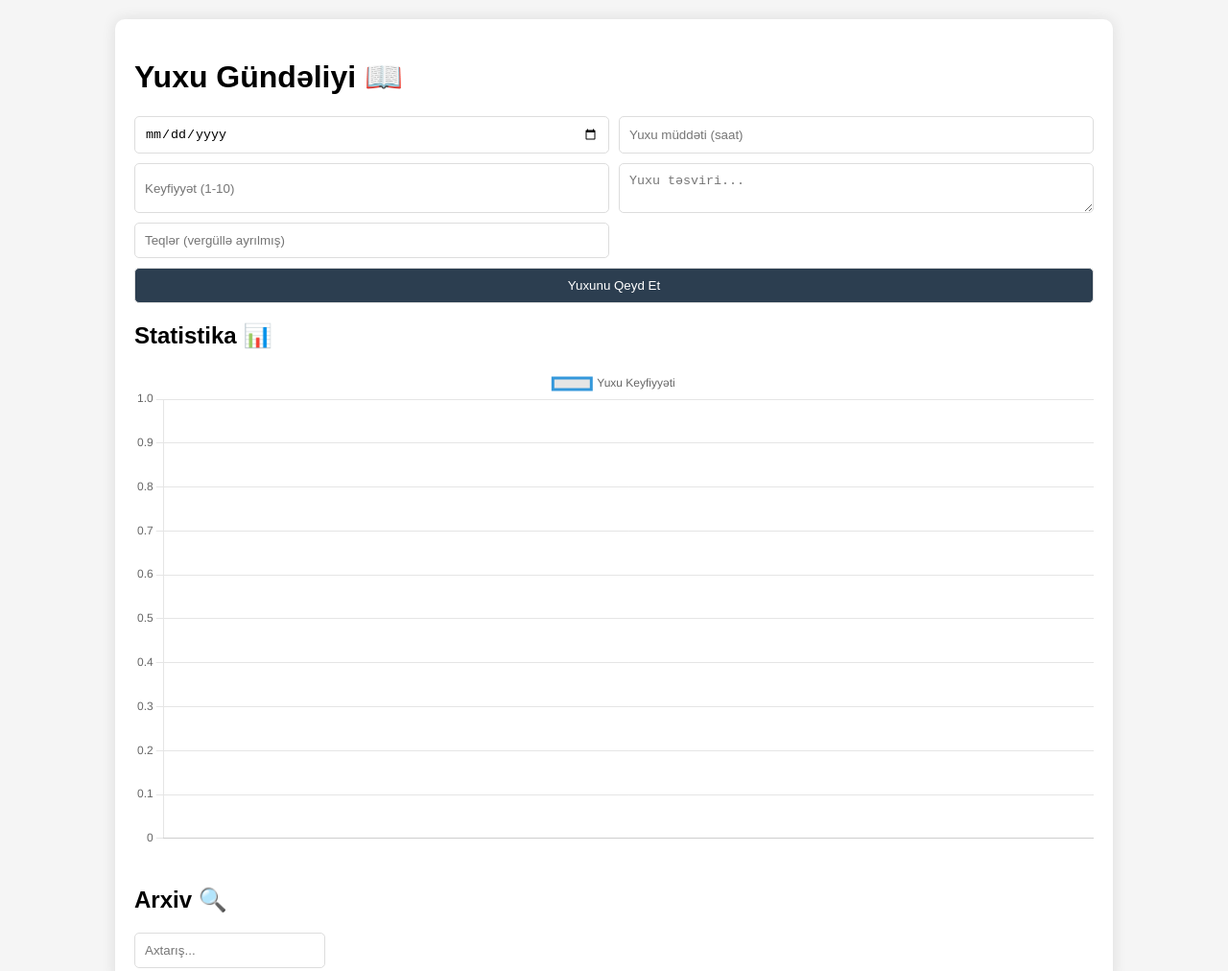
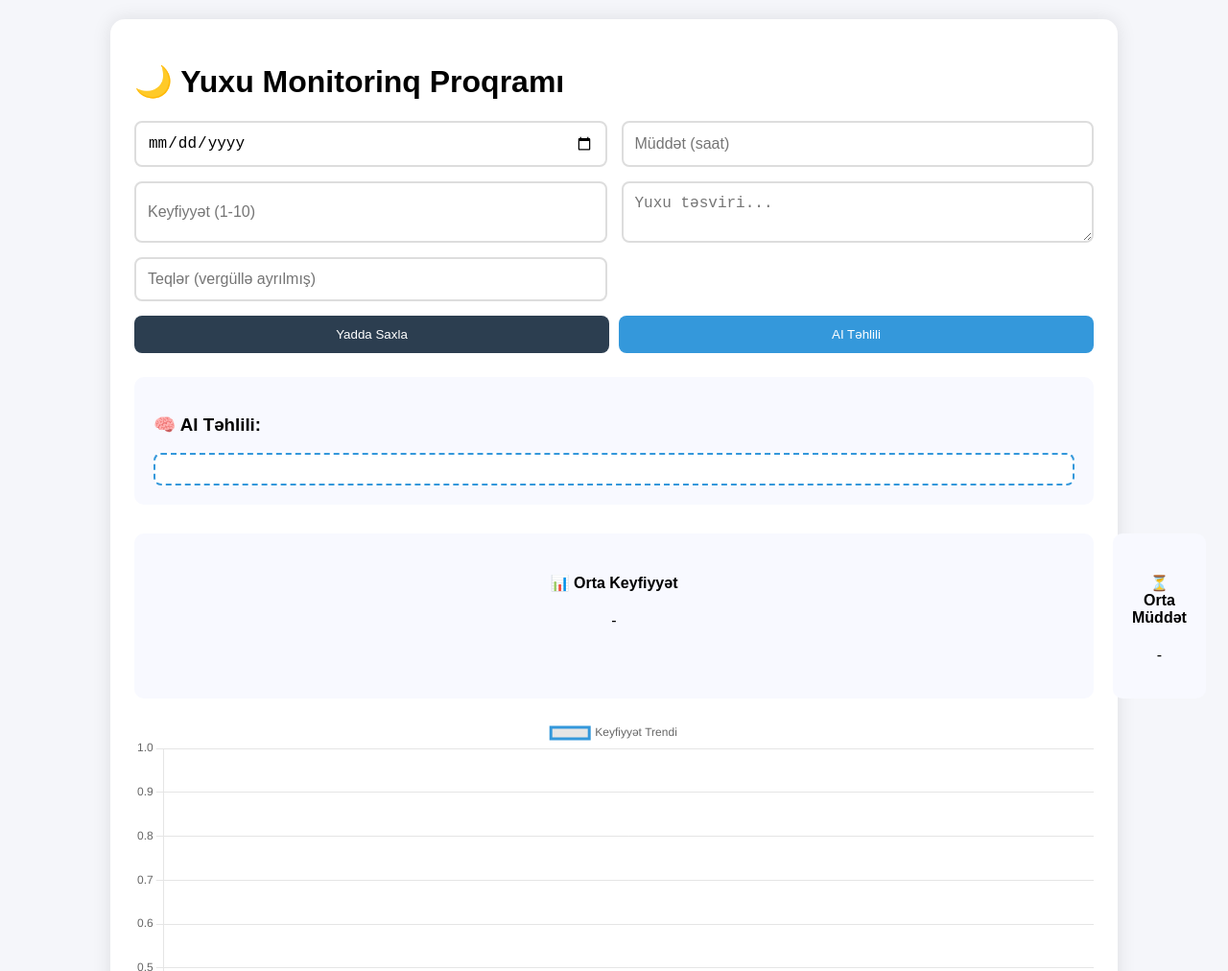
Before and after one commit to FHamidov/DreamChecker, a website: page index.html in a window 1280 px wide. Shown: the top 1012 px of the page at 96% size. Drawn offline with nearby package versions, Linux system fonts and the light colour scheme.

Commit message:
New Functions but has one error about AI

```diff
--- a/app.js
+++ b/app.js
@@ -1,82 +1,131 @@
+document.addEventListener('DOMContentLoaded', () => {
+    // İlkin konfiqurasiya
     let dreams = JSON.parse(localStorage.getItem('dreams')) || [];
     let qualityChart = null;
 
-// Yuxunu Saxlamaq
-function saveDream() {
-    const dream = {
-        id: Date.now(),
-        date: document.getElementById('date').value,
-        duration: parseFloat(document.getElementById('duration').value),
-        quality: parseInt(document.getElementById('quality').value),
-        description: document.getElementById('description').value,
-        tags: document.getElementById('tags').value.split(',').map(tag => tag.trim())
+    // Elementlər
+    const elements = {
+        date: document.getElementById('dateInput'),
+        duration: document.getElementById('durationInput'),
+        quality: document.getElementById('qualityInput'),
+        description: document.getElementById('descriptionInput'),
+        tags: document.getElementById('tagsInput'),
+        dreamEntries: document.getElementById('dreamEntries'),
+        searchInput: document.getElementById('searchInput')
     };
 
-    dreams.push(dream);
+    // Event Listeners
+    document.getElementById('saveBtn').addEventListener('click', saveDream);
+    document.getElementById('analyzeBtn').addEventListener('click', analyzeDream);
+    elements.searchInput.addEventListener('input', updateDreamList);
+
+    // Əsas funksiyalar
+    function saveDream() {
+        const dreamData = {
+            id: Date.now(),
+            date: elements.date.value || new Date().toISOString().split('T')[0],
+            duration: parseFloat(elements.duration.value) || 0,
+            quality: parseInt(elements.quality.value) || 5,
+            description: elements.description.value.trim(),
+            tags: elements.tags.value.split(',').map(tag => tag.trim()).filter(tag => tag)
+        };
+
+        if (!dreamData.description) return alert('Təsvir daxil edin!');
+
+        dreams.push(dreamData);
         localStorage.setItem('dreams', JSON.stringify(dreams));
         updateUI();
-    showRecommendation(dream.quality);
+        clearForm();
     }
 
-// Tövsiyələr
-function showRecommendation(quality) {
-    if (quality < 5) {
-        alert("⚠️ Yuxu keyfiyyətiniz aşağıdır! Tövsiyələr:\n1. Gecə telefon istifadəsini azaldın.\n2. Yataq otağını qaranlıq edin.\n3. Daimi yuxu cədvəli yaradın.");
+    async function analyzeDream() {
+        const description = elements.description.value.trim();
+        if (!description) return alert('Təhlil üçün təsvir lazımdır!');
+
+        try {
+            const response = await fetch('http://localhost:3000/api/analyze-dream', {
+                method: 'POST',
+                headers: {'Content-Type': 'application/json'},
+                body: JSON.stringify({description})
+            });
+
+            const data = await response.json();
+            displayAnalysis(data.analysis || data.error);
+        } catch (error) {
+            displayAnalysis('Xəta: ' + error.message);
         }
     }
 
-// Statistika və Qrafiklər
+    // UI Yeniləmə
     function updateUI() {
-    // Yuxu siyahısını göstər
-    const dreamList = document.getElementById('dreamList');
-    const searchQuery = document.getElementById('searchInput').value.toLowerCase();
+        updateStats();
+        updateDreamList();
+        updateChart();
+    }
 
-    const filteredDreams = dreams.filter(dream =>
-        dream.description.toLowerCase().includes(searchQuery) ||
-        dream.date.includes(searchQuery)
+    function updateStats() {
+        const avgQuality = dreams.length > 0
+            ? (dreams.reduce((sum, d) => sum + d.quality, 0) / dreams.length).toFixed(1)
+            : '-';
+
+        const avgDuration = dreams.length > 0
+            ? (dreams.reduce((sum, d) => sum + d.duration, 0) / dreams.length).toFixed(1) + ' saat'
+            : '-';
+
+        document.getElementById('avgQualityValue').textContent = avgQuality;
+        document.getElementById('avgDurationValue').textContent = avgDuration;
+    }
+
+    function updateDreamList() {
+        const searchTerm = elements.searchInput.value.toLowerCase();
+        const filtered = dreams.filter(dream =>
+            dream.description.toLowerCase().includes(searchTerm) ||
+            dream.date.includes(searchTerm)
         );
 
-    dreamList.innerHTML = filteredDreams.map(dream => `
+        elements.dreamEntries.innerHTML = filtered.map(dream => `
             <div class="dream-entry">
-            <h3>${dream.date} (${dream.duration} saat ⏱️ | Keyfiyyət: ${dream.quality}/10 ⭐)</h3>
+                <h3>${dream.date}
+                    <span class="quality">⭐ ${dream.quality}/10</span>
+                    <span class="duration">⏱️ ${dream.duration} saat</span>
+                </h3>
                 <p>${dream.description}</p>
-            <div>${dream.tags.map(tag => `<span class="tag">${tag}</span>`).join('')}</div>
+                ${dream.tags.map(tag => `<span class="tag">${tag}</span>`).join('')}
             </div>
         `).join('');
+    }
 
-    // Teq bulutu
-    const tags = dreams.flatMap(dream => dream.tags);
-    const tagCounts = tags.reduce((acc, tag) => {
-        acc[tag] = (acc[tag] || 0) + 1;
-        return acc;
-    }, {});
+    function updateChart() {
+        if (qualityChart) qualityChart.destroy();
 
-    const tagCloud = document.getElementById('tagCloud');
-    tagCloud.innerHTML = Object.entries(tagCounts).map(([tag, count]) => `
-        <span class="tag" style="font-size: ${14 + count * 4}px">${tag}</span>
-    `).join('');
-
-    // Keyfiyyət qrafiki
-    const labels = dreams.map(dream => dream.date);
-    const data = dreams.map(dream => dream.quality);
-
-    if (qualityChart) qualityChart.destroy();
         qualityChart = new Chart(document.getElementById('qualityChart'), {
             type: 'line',
             data: {
-            labels: labels,
+                labels: dreams.map(d => d.date),
                 datasets: [{
-                label: 'Yuxu Keyfiyyəti',
-                data: data,
+                    label: 'Keyfiyyət Trendi',
+                    data: dreams.map(d => d.quality),
                     borderColor: '#3498db',
-                tension: 0.1
+                    tension: 0.2
                 }]
             }
         });
     }
 
-// Axtarış
-document.getElementById('searchInput').addEventListener('input', updateUI);
+    // Köməkçi funksiyalar
+    function displayAnalysis(text) {
+        const analysisDiv = document.getElementById('aiAnalysisText');
+        analysisDiv.innerHTML = `<p>${text.replace(/\n/g, '<br>')}</p>`;
+        analysisDiv.scrollIntoView({behavior: 'smooth'});
+    }
 
-// İlk yüklənmə
+    function clearForm() {
+        elements.duration.value = '';
+        elements.quality.value = '';
+        elements.description.value = '';
+        elements.tags.value = '';
+    }
+
+    // İlkin yüklənmə
     updateUI();
+});
--- a/index.html
+++ b/index.html
@@ -2,36 +2,48 @@
 <html lang="az">
 <head>
     <meta charset="UTF-8">
-    <title>Yuxu Monitorinq Proqramı</title>
+    <title>Ağıllı Yuxu Təhlilçi</title>
     <link rel="stylesheet" href="styles.css">
     <script src="https://cdn.jsdelivr.net/npm/chart.js"></script>
 </head>
 <body>
     <div class="container">
-        <h1>Yuxu Gündəliyi 📖</h1>
+        <h1>🌙 Yuxu Monitorinq Proqramı</h1>
 
-        <!-- Yeni Yuxu Formu -->
         <div class="form-section">
-            <input type="date" id="date" required>
-            <input type="number" id="duration" placeholder="Yuxu müddəti (saat)" min="0" step="0.5" required>
-            <input type="number" id="quality" placeholder="Keyfiyyət (1-10)" min="1" max="10" required>
-            <textarea id="description" placeholder="Yuxu təsviri..."></textarea>
-            <input type="text" id="tags" placeholder="Teqlər (vergüllə ayrılmış)">
-            <button onclick="saveDream()">Yuxunu Qeyd Et</button>
+            <input type="date" id="dateInput" required>
+            <input type="number" id="durationInput" placeholder="Müddət (saat)" min="0" step="0.5" required>
+            <input type="number" id="qualityInput" placeholder="Keyfiyyət (1-10)" min="1" max="10" required>
+            <textarea id="descriptionInput" placeholder="Yuxu təsviri..."></textarea>
+            <input type="text" id="tagsInput" placeholder="Teqlər (vergüllə ayrılmış)">
+
+            <div class="button-group">
+                <button id="saveBtn">Yadda Saxla</button>
+                <button id="analyzeBtn">AI Təhlili</button>
+            </div>
         </div>
 
-        <!-- Statistika və Qrafiklər -->
-        <div class="stats-section">
-            <h2>Statistika 📊</h2>
-            <canvas id="qualityChart"></canvas>
-            <div id="tagCloud"></div>
+        <div class="ai-result">
+            <h3>🧠 AI Təhlili:</h3>
+            <div id="aiAnalysisText"></div>
         </div>
 
-        <!-- Yuxu Arxivi -->
-        <div class="archive-section">
-            <h2>Arxiv 🔍</h2>
+        <div class="stats">
+            <div class="stat-item">
+                <h4>📊 Orta Keyfiyyət</h4>
+                <p id="avgQualityValue">-</p>
+            </div>
+            <div class="stat-item">
+                <h4>⏳ Orta Müddət</h4>
+                <p id="avgDurationValue">-</p>
+            </div>
+            <canvas id="qualityChart"></canvas>
+        </div>
+
+        <div class="dream-list">
+            <h2>📂 Yuxu Arxivi</h2>
             <input type="text" id="searchInput" placeholder="Axtarış...">
-            <div id="dreamList"></div>
+            <div id="dreamEntries"></div>
         </div>
     </div>
 
--- a/styles.css
+++ b/styles.css
@@ -1,64 +1,110 @@
+:root {
+    --primary: #2c3e50;
+    --secondary: #3498db;
+    --error: #e74c3c;
+}
+
 body {
     font-family: 'Arial', sans-serif;
     margin: 20px;
-    background: #f5f5f5;
+    background: #f5f6fa;
 }
 
 .container {
     max-width: 1000px;
     margin: 0 auto;
     background: white;
-    padding: 20px;
-    border-radius: 10px;
-    box-shadow: 0 0 15px rgba(0,0,0,0.1);
+    padding: 25px;
+    border-radius: 15px;
+    box-shadow: 0 0 20px rgba(0,0,0,0.1);
 }
 
 .form-section {
     display: grid;
     grid-template-columns: repeat(2, 1fr);
-    gap: 10px;
-    margin-bottom: 20px;
+    gap: 15px;
+    margin-bottom: 25px;
 }
 
-input, textarea, button {
-    padding: 10px;
-    border: 1px solid #ddd;
-    border-radius: 5px;
+input, textarea {
+    padding: 12px;
+    border: 2px solid #ddd;
+    border-radius: 8px;
+    font-size: 16px;
+}
+
+.button-group {
+    grid-column: span 2;
+    display: flex;
+    gap: 10px;
 }
 
 button {
-    background: #2c3e50;
-    color: white;
+    padding: 12px 25px;
+    border: none;
+    border-radius: 8px;
     cursor: pointer;
-    grid-column: span 2;
+    transition: all 0.3s;
+    flex: 1;
 }
 
-button:hover {
-    background: #34495e;
+#saveBtn {
+    background: var(--primary);
+    color: white;
 }
 
-.stats-section {
-    margin: 20px 0;
+#analyzeBtn {
+    background: var(--secondary);
+    color: white;
 }
 
-#tagCloud {
-    margin-top: 20px;
-    display: flex;
-    flex-wrap: wrap;
-    gap: 8px;
+.ai-result {
+    margin: 25px 0;
+    padding: 20px;
+    background: #f8f9ff;
+    border-radius: 10px;
+}
+
+#aiAnalysisText {
+    margin-top: 15px;
+    padding: 15px;
+    background: white;
+    border-radius: 8px;
+    border: 2px dashed var(--secondary);
+}
+
+.stats {
+    display: grid;
+    grid-template-columns: 1fr 1fr;
+    gap: 20px;
+    margin: 30px 0;
+}
+
+.stat-item {
+    padding: 20px;
+    background: #f8f9ff;
+    border-radius: 10px;
+    text-align: center;
+}
+
+.dream-list {
+    margin-top: 30px;
+}
+
+.dream-entry {
+    padding: 20px;
+    margin: 10px 0;
+    background: #f8f9ff;
+    border-radius: 10px;
+    position: relative;
 }
 
 .tag {
-    background: #3498db;
+    display: inline-block;
+    background: var(--secondary);
     color: white;
-    padding: 5px 10px;
-    border-radius: 15px;
+    padding: 5px 15px;
+    border-radius: 20px;
+    margin: 5px 5px 0 0;
     font-size: 0.9em;
 }
-
-.dream-entry {
-    margin: 10px 0;
-    padding: 10px;
-    border: 1px solid #eee;
-    border-radius: 5px;
-}
```
Also changed, not shown: package.json (added, +8 -0 lines), server.js (added, +31 -0 lines), 2 other files. Lines whose indentation alone changed are shown as unchanged.
